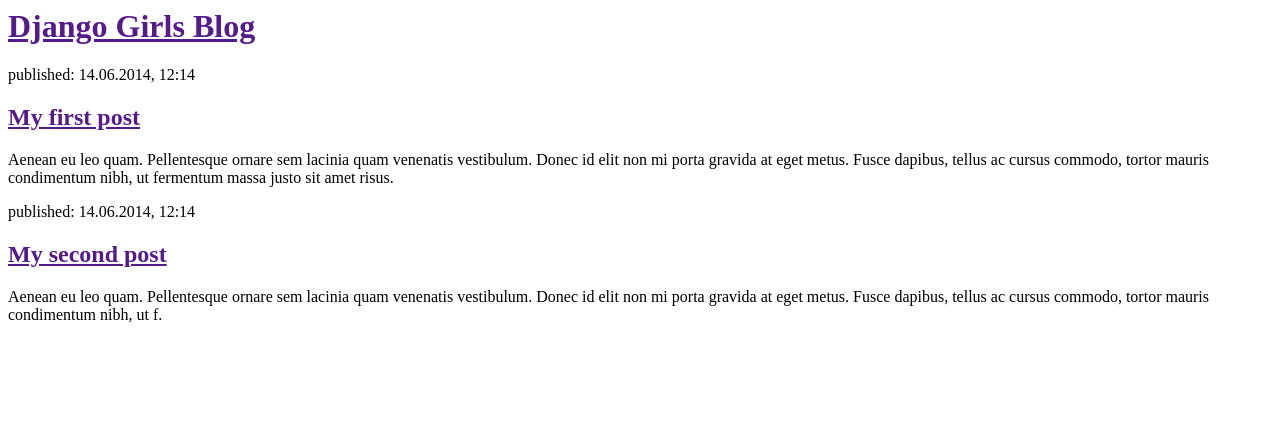
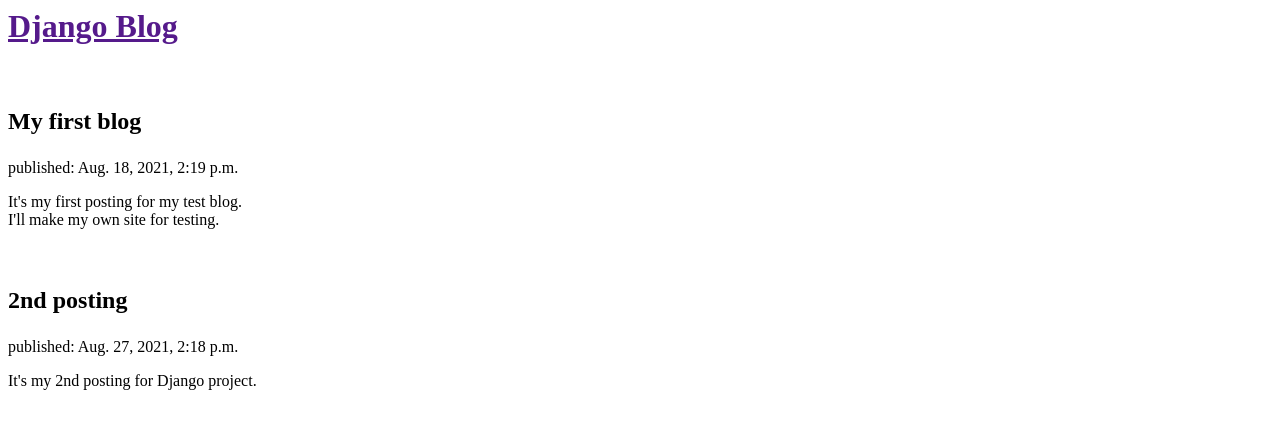
Before and after one commit to slow-happy/my-test-blog, a Django app: page / in a window 1280 px wide. Shown: the top 429 px of the page. Run offline with Django 3.2, Linux system fonts and the light colour scheme; data comes from the database, SQL or seed files in the repository; both versions use the stored data as it was after the commit.

Commit message:
Modified tamplates to display posts

```diff
--- a/blog/templates/blog/post_list.html
+++ b/blog/templates/blog/post_list.html
@@ -1,22 +1,21 @@
 <html>
     <head>
-        <title>Django Girls blog</title>
+        <title>Django blog</title>
     </head>
     <body>
         <div>
-            <h1><a href="">Django Girls Blog</a></h1>
+            <h1><a href="">Django Blog</a></h1>
         </div>
 
-        <div>
-            <p>published: 14.06.2014, 12:14</p>
-            <h2><a href="">My first post</a></h2>
-            <p>Aenean eu leo quam. Pellentesque ornare sem lacinia quam venenatis vestibulum. Donec id elit non mi porta gravida at eget metus. Fusce dapibus, tellus ac cursus commodo, tortor mauris condimentum nibh, ut fermentum massa justo sit amet risus.</p>
-        </div>
+        {% for post in posts %}
+            <div>
+                </br>
+                <h2><p>{{post.title}}</p></h2>
+                <p> published: {{post.published_date}} </p>
+                <p>{{post.text|linebreaksbr}} </p>
+            </div>
+        {% endfor %}
 
-        <div>
-            <p>published: 14.06.2014, 12:14</p>
-            <h2><a href="">My second post</a></h2>
-            <p>Aenean eu leo quam. Pellentesque ornare sem lacinia quam venenatis vestibulum. Donec id elit non mi porta gravida at eget metus. Fusce dapibus, tellus ac cursus commodo, tortor mauris condimentum nibh, ut f.</p>
-        </div>
+
     </body>
 </html>
--- a/blog/views.py
+++ b/blog/views.py
@@ -1,6 +1,9 @@
 from django.shortcuts import render
+from .models import Post
+from django.utils import timezone
 
 # Create your views here.
 
 def post_list(request):
-    return render(request, 'blog/post_list.html',{})
+    posts = Post.objects.filter(published_date__lte=timezone.now()).order_by('published_date')
+    return render(request, 'blog/post_list.html', {'posts' : posts})
```
Also changed, not shown: db.sqlite3.
